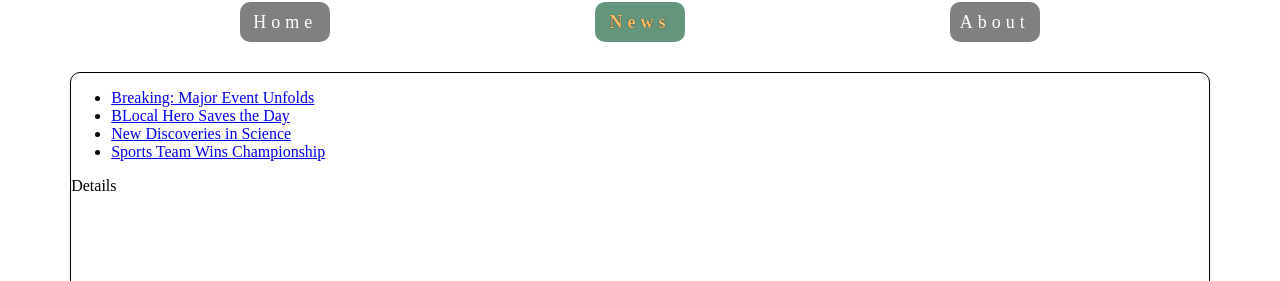
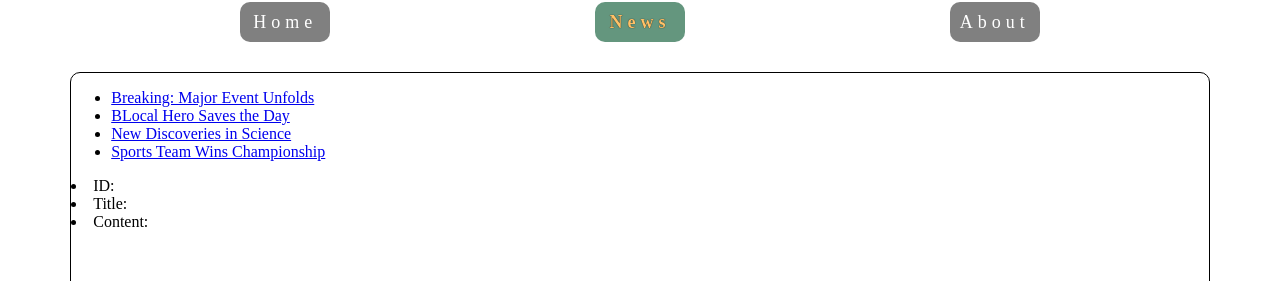
Before and after one commit to KickaStone/hello_vue3, a Vue app: page /news/details in a window 1280 px wide. Shown: the part 128-409 px from the top of the page. Built offline with nearby package versions, Linux system fonts and the light colour scheme.

Commit message:
P36: Routing - Query

```diff
--- a/src/components/Details.vue
+++ b/src/components/Details.vue
@@ -1,9 +1,15 @@
-<script setup lang="ts">
-
+<script setup lang="ts" name="Details">
+  import {useRoute} from "vue-router";
+  import {toRefs} from "vue";
+  const route = useRoute();
+  console.log(route);
+  let {query} = toRefs(route);
 </script>
 
 <template>
-  Details
+  <li>ID: {{ query.id }}</li>
+  <li>Title: {{ query.title }}</li>
+  <li>Content: {{ query.content }}</li>
 </template>
 
 <style scoped>
--- a/src/components/News.vue
+++ b/src/components/News.vue
@@ -3,9 +3,9 @@
 
   const newsList = reactive([
     {id: 'news1', title: "Breaking: Major Event Unfolds", content: "In a surprising turn of events, details are emerging about a significant incident that has caught the public's attention."},
-    {id: 'news1', title: "BLocal Hero Saves the Day", content: "A local resident has been praised for their bravery after intervening in a crisis situation."},
-    {id: 'news1', title: "New Discoveries in Science", content: "Researchers have made groundbreaking discoveries that could change our understanding of the universe."},
-    {id: 'news1', title: "Sports Team Wins Championship", content: "In an exciting finale, the local sports team clinched the championship title against all odds."},
+    {id: 'news2', title: "BLocal Hero Saves the Day", content: "A local resident has been praised for their bravery after intervening in a crisis situation."},
+    {id: 'news3', title: "New Discoveries in Science", content: "Researchers have made groundbreaking discoveries that could change our understanding of the universe."},
+    {id: 'news4', title: "Sports Team Wins Championship", content: "In an exciting finale, the local sports team clinched the championship title against all odds."},
   ]);
 
 </script>
@@ -15,7 +15,19 @@
 <!--    display news titles -->
     <ul>
       <li v-for="news in newsList" :key="news.id">
-        <RouterLink to="/news/details"> {{news.title}}</RouterLink>
+<!--    first way-->
+<!--        <RouterLink :to="`/news/details?id=${news.id}&title=${news.title}&content=${news.content}`"> {{news.title}}</RouterLink>-->
+<!--    second way -->
+        <RouterLink :to="{
+          path: '/news/details/',
+          query: {
+            id: news.id,
+            title: news.title,
+            content: news.content
+          }
+        }">
+          {{news.title}}
+        </RouterLink>
       </li>
     </ul>
 <!--    display news content -->
```
